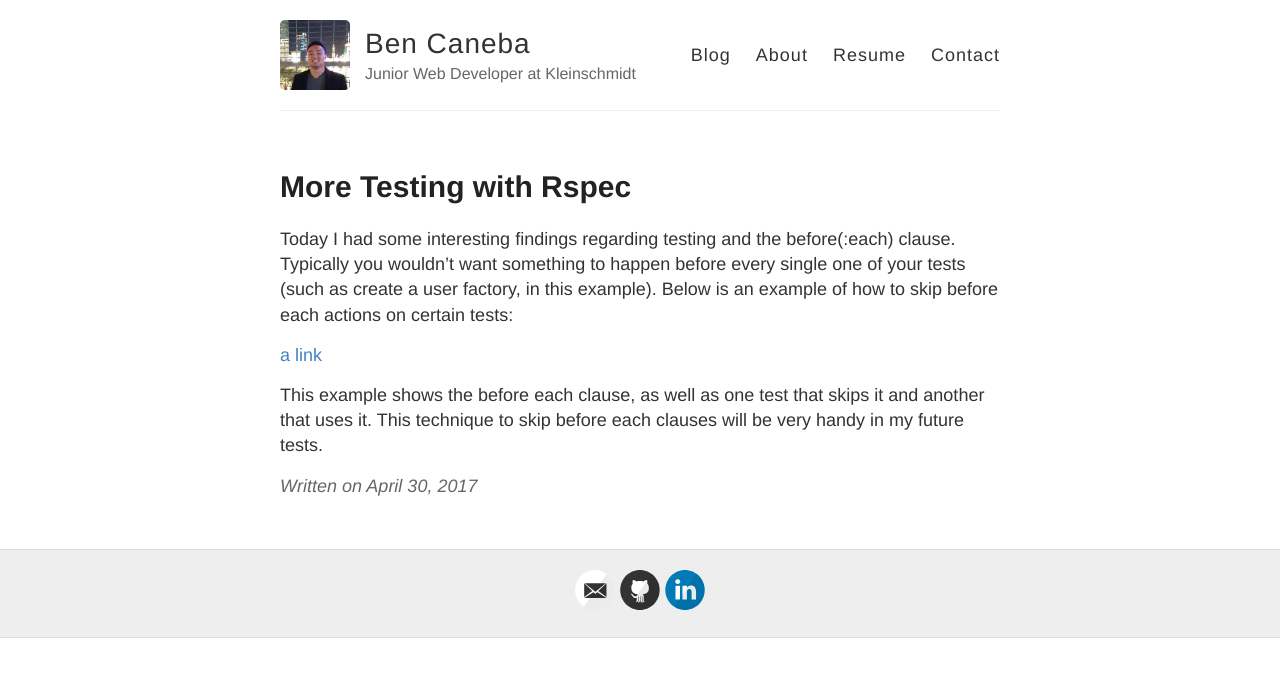
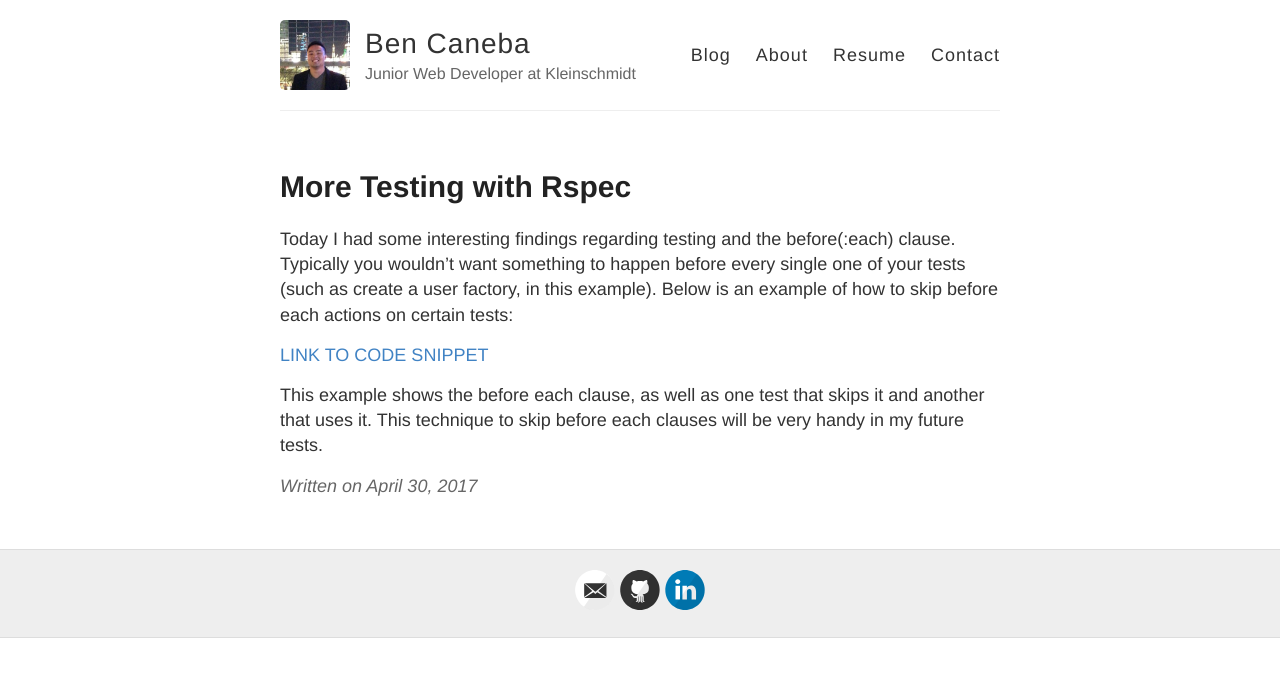
Before and after one commit to bcan001/bcan001.github.io, a Jekyll site: the page built from _posts/2017-4-30-More-Testing.md, in a window 1280 px wide. Shown: the top 677 px of the page. Built offline with Jekyll 4.4.1, drawn with Linux system fonts in a browser that asks for light colours.

```diff
--- a/_posts/2017-4-30-More-Testing.md
+++ b/_posts/2017-4-30-More-Testing.md
@@ -5,6 +5,6 @@
 
 Today I had some interesting findings regarding testing and the before(:each) clause. Typically you wouldn't want something to happen before every single one of your tests (such as create a user factory, in this example). Below is an example of how to skip before each actions on certain tests:
 
-[a link](https://gist.github.com/bcan001/11a0af443b01e7f886eb7780c3909103)
+[LINK TO CODE SNIPPET](https://gist.github.com/bcan001/11a0af443b01e7f886eb7780c3909103)
 
 This example shows the before each clause, as well as one test that skips it and another that uses it. This technique to skip before each clauses will be very handy in my future tests.
```
